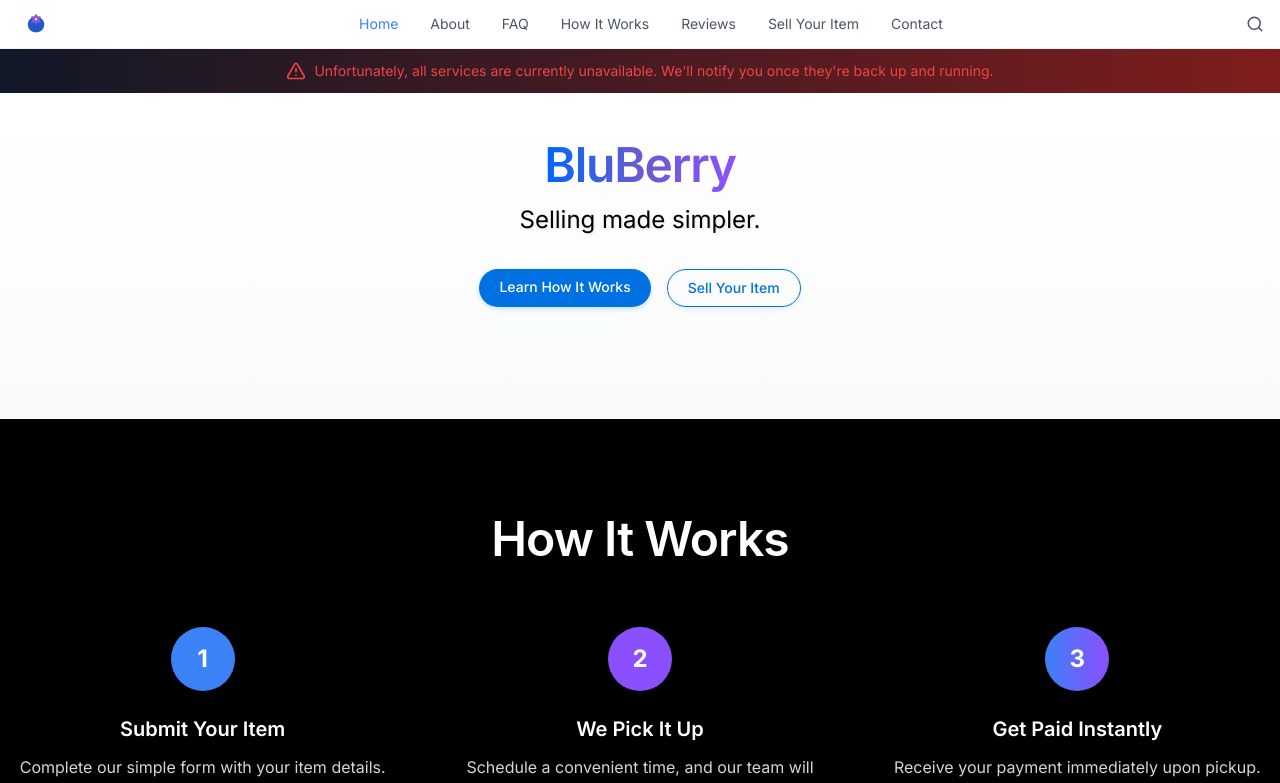
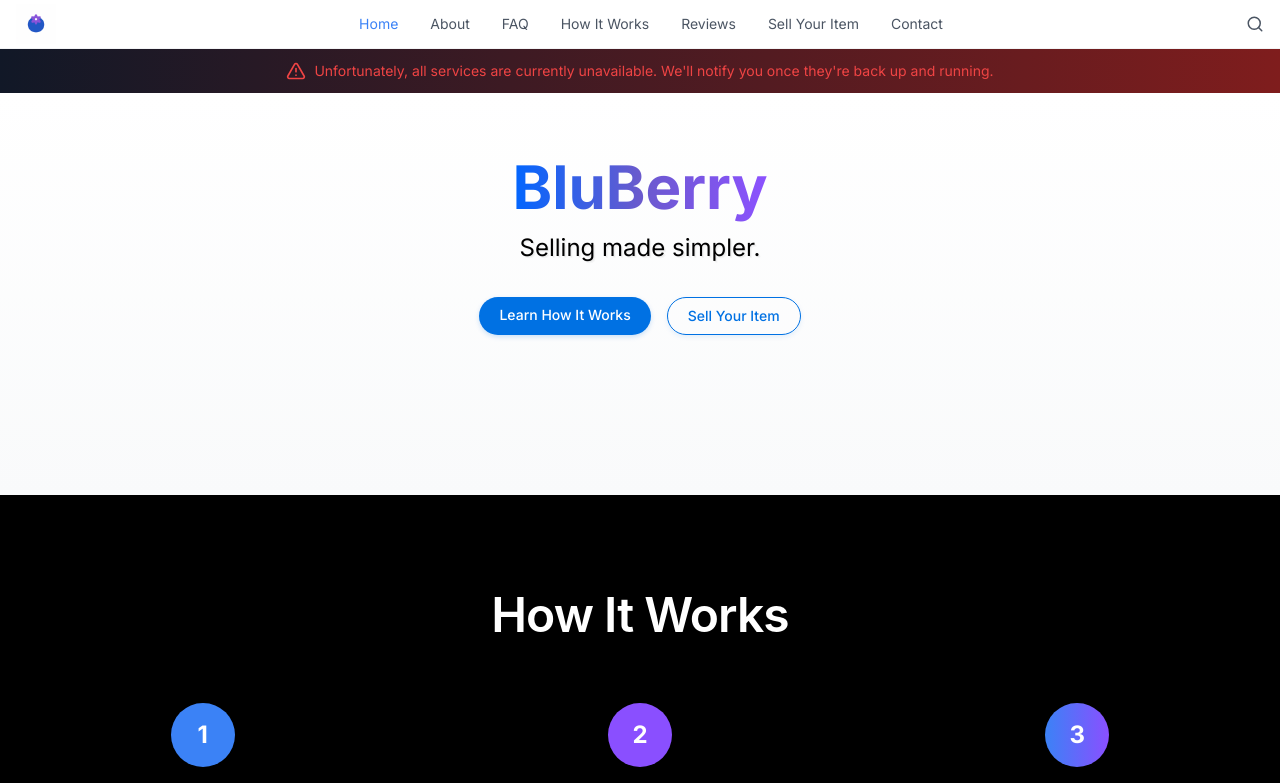
Before and after one commit to alecBgold23/my-website, a Next.js app: page / in a window 1280 px wide. Shown: the top 783 px of the page. Built offline with nearby package versions, Linux system fonts and the light colour scheme; a web font is replaced by a local one.

Commit message:
style: adjust hero section text sizes and spacing
Revert text sizes and maintain some white space for better layout.

Co-authored-by: null <209851718+alecBgold23@users.noreply.github.com>

```diff
--- a/app/page.tsx
+++ b/app/page.tsx
@@ -13,12 +13,12 @@ export default function Home() {
         </span>
       </div>
 
-      {/* Hero Section with Apple-style layout */}
-      <section className="apple-section bg-gradient-to-b from-white to-gray-50 relative overflow-hidden pt-12 pb-16">
+      {/* Hero Section with Apple-style layout - Adjusted spacing */}
+      <section className="bg-gradient-to-b from-white to-gray-50 relative overflow-hidden pt-16 pb-24">
         <div className="container mx-auto px-4">
-          <div className="flex flex-col items-center text-center mb-12">
-            <h1 className="apple-heading mb-2">
-              <span className="bg-gradient-to-r from-[#0066ff] via-[#6a5acd] to-[#8c52ff] bg-clip-text text-transparent">
+          <div className="flex flex-col items-center text-center mb-16">
+            <h1 className="mb-2">
+              <span className="bg-gradient-to-r from-[#0066ff] via-[#6a5acd] to-[#8c52ff] bg-clip-text text-transparent text-5xl md:text-6xl font-bold">
                 BluBerry
               </span>
             </h1>
```
